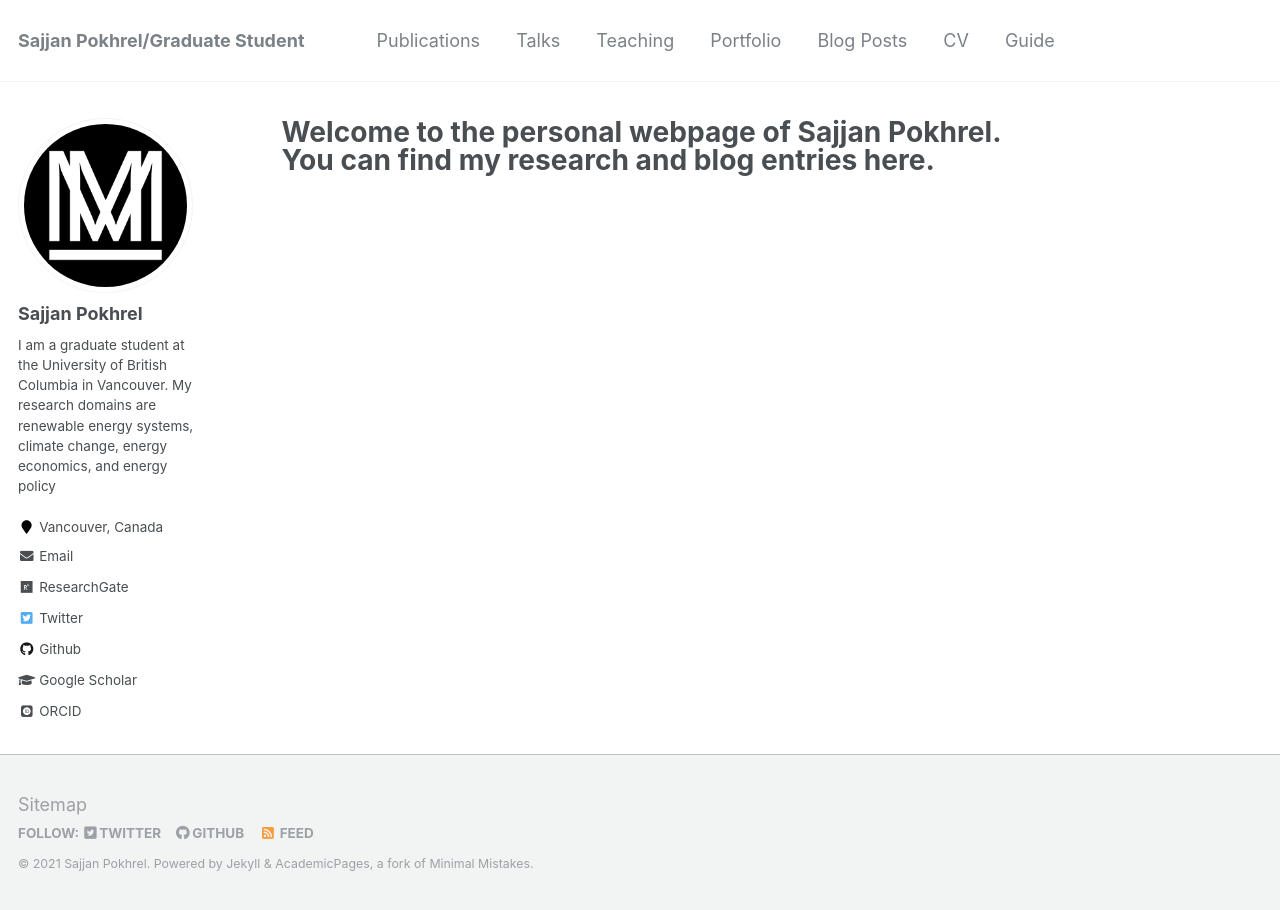
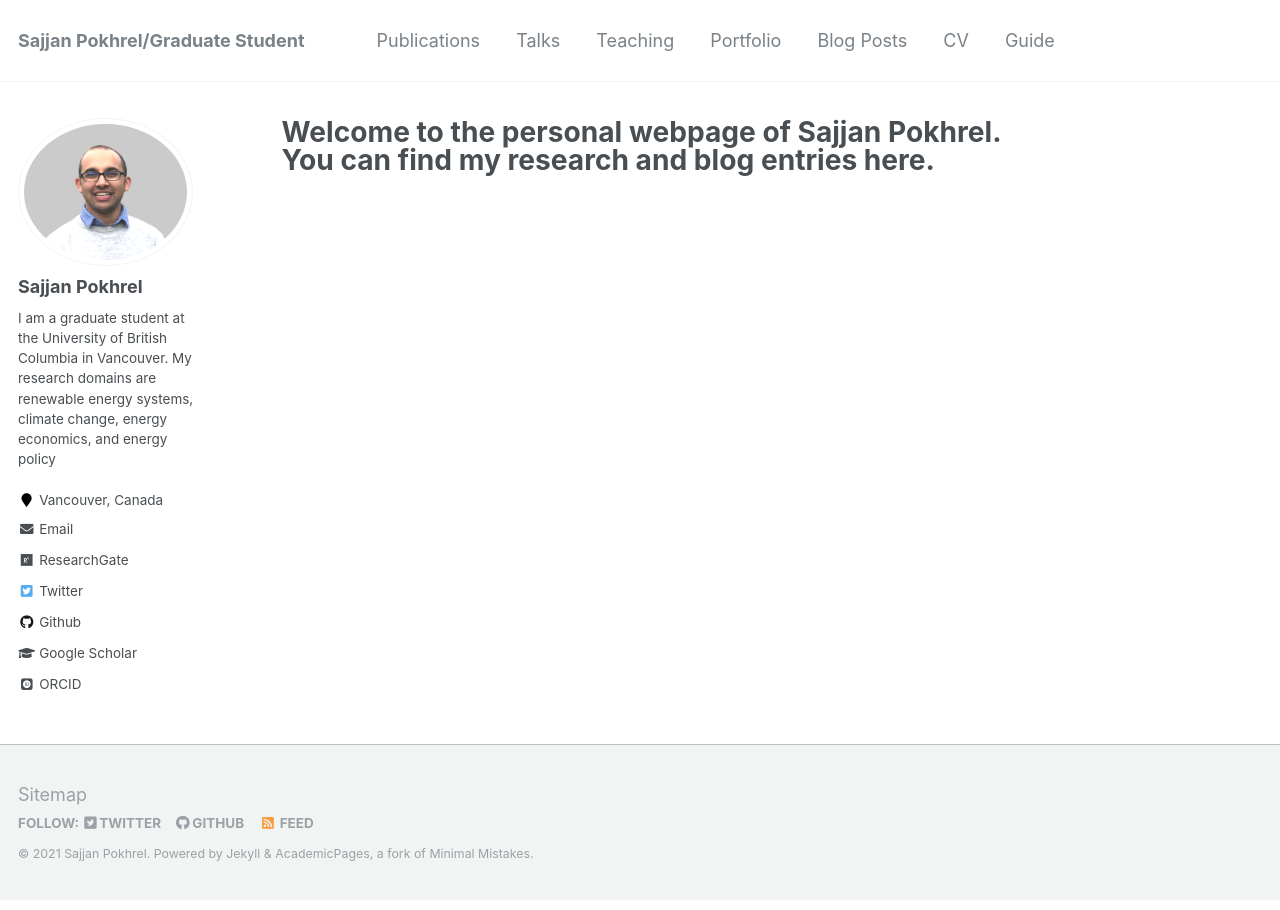
Before and after one commit to sajjanpokhrel/sajjanpokhrel.github.io, a Jekyll site: the page built from _pages/about.md, in a window 1280 px wide. Built offline with Jekyll 4.4.1, drawn with Linux system fonts in a browser that asks for light colours; some web fonts are replaced.

Commit message:
profilepic

```diff
--- a/_config.yml
+++ b/_config.yml
@@ -81,7 +81,7 @@ analytics:
 # Site Author
 author:
   name             : "Sajjan Pokhrel"
-  avatar           : "site-logo.png"
+  avatar           : "profile.png"
   bio              : "I am a graduate student at the University of British Columbia in Vancouver. My research domains are renewable energy systems, climate change, energy economics, and energy policy"
   location         : "Vancouver, Canada"
   employer         :
```
Also changed, not shown: images/profile.png.
